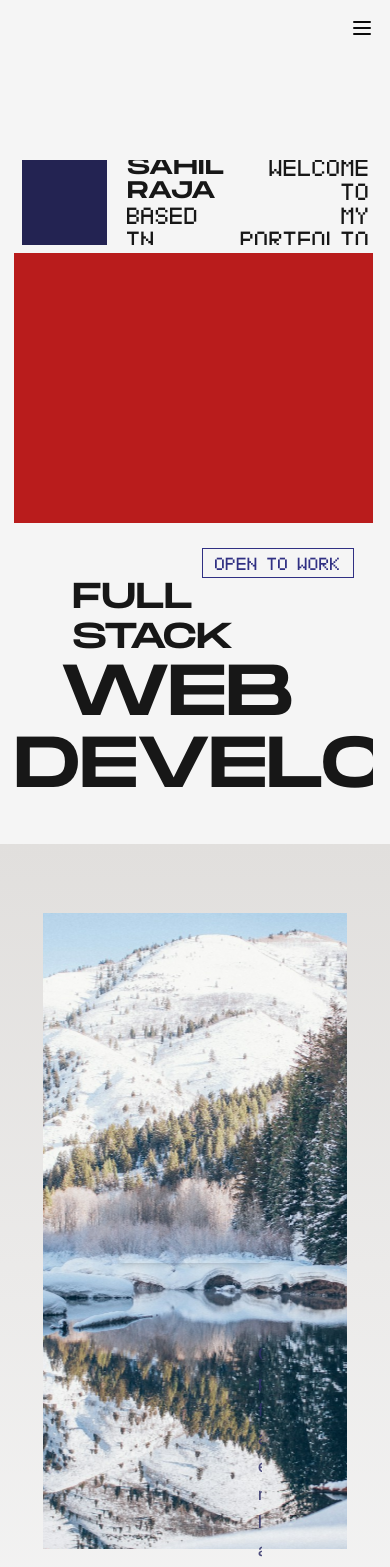
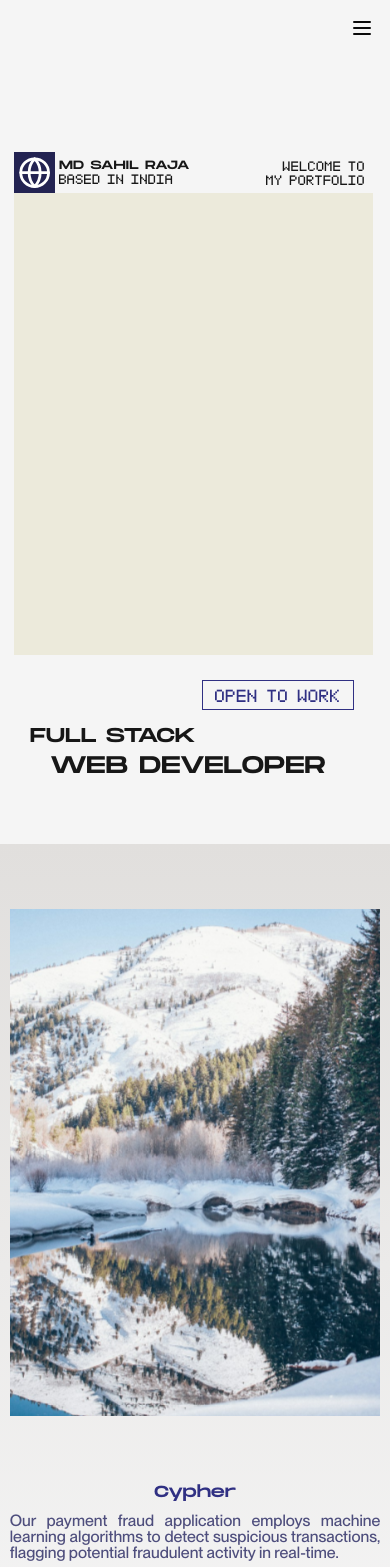
Before and after one commit to Not-Sahil-Raja/personal_portfolio, a Next.js app: page / in a window 390 px wide. Shown: the top 1567 px of the page. Built offline with nearby package versions, Linux system fonts and the light colour scheme.

Commit message:
Added Responsiveness To the Website

```diff
--- a/components/AboutMe.tsx
+++ b/components/AboutMe.tsx
@@ -54,7 +54,7 @@ const AboutMe: React.FC = () => {
                   return (
                     <motion.div
                       key={index}
-                      className=" text-[5vh] relative block overflow-hidden whitespace-nowrap leading-none "
+                      className=" xl:text-[5vh] lg:text-2xl text-sm relative block lg:whitespace-nowrap lg:text-start text-center  leading-none "
                       initial="hidden"
                       whileInView="visible"
                     >
@@ -111,7 +111,7 @@ const AboutMe: React.FC = () => {
                       className="z-[1] max-h-16  absolute w-full inset-0 object-cover opacity-40 mix-blend-color-dodge"
                     />
                     <motion.div
-                      className="text-[2.35vh]   px-5 py-2 font-MonumentExtended z-[3] whitespace-nowrap shadow-xl box-content block overflow-hidden relative"
+                      className="lg:text-[2.35vh] text-lg px-5 py-2 font-MonumentExtended z-[3] whitespace-nowrap shadow-xl box-content block overflow-hidden relative"
                       initial="initial"
                       whileHover="hovered"
                     >
--- a/components/Header.tsx
+++ b/components/Header.tsx
@@ -142,11 +142,7 @@ const Header: React.FC<HeaderProps> = ({ delayTime }) => {
       <AnimatePresence>
         {mobMenu && (
           <motion.div
-            className="w-full h-screen flex flex-col justify-center items-center font-BitxMap fixed top-0 z-[1000] origin-top"
-            style={{
-              background:
-                "linear-gradient(360deg, #9d9dee -50%, rgba(17,19,19,1) 34%, #4242b4 150%)",
-            }}
+            className="w-full h-screen bg-black/80 backdrop-blur-md flex flex-col justify-center items-center font-BitxMap fixed top-0 z-[1000] origin-top"
             initial={{
               scaleY: 0,
             }}
--- a/components/HomePage.tsx
+++ b/components/HomePage.tsx
@@ -1,5 +1,6 @@
 import React from "react";
 import { motion, MotionValue } from "framer-motion";
+import { Globe } from "lucide-react";
 
 interface HomepageProps {
   scaleV: MotionValue<number>;
@@ -22,10 +23,10 @@ const Homepage: React.FC<HomepageProps> = ({ scaleV, rotationV, opacityV }) => {
           opacity: opacityV,
         }}
       >
-        <div className="  h-[12vh] flex items-center justify-between p-2">
-          <div className=" w-fit h-full flex gap-3">
+        <div className="md:h-[12vh] sm:h-[8vh] h-[7vh] flex items-center justify-between sm:p-2 sm:py-0 md:py-2">
+          <div className=" w-fit h-full flex md:gap-3 sm:gap-1 gap-0">
             <motion.div
-              className=" h-full  aspect-square bg-[#232352]"
+              className=" h-full  aspect-square bg-[#232352] sm:p-2 p-1"
               initial={{ scale: 0, rotate: 45 }}
               animate={{ scale: 1, rotate: 0 }}
               transition={{
@@ -33,10 +34,13 @@ const Homepage: React.FC<HomepageProps> = ({ scaleV, rotationV, opacityV }) => {
                 delay: DELAY + 0.5,
                 ease: [0.85, 0, 0.15, 1],
               }}
-            />
-            <div className=" h-full  px-2 w-fit flex flex-col justify-center overflow-hidden">
+            >
+              {" "}
+              <Globe className=" w-full h-full text-[white]" />
+            </motion.div>
+            <div className=" h-full sm:px-2 pl-1 w-fit flex flex-col justify-center overflow-hidden">
               <motion.p
-                className=" font-MonumentExtended tracking-wide  leading-none text-2xl"
+                className=" font-MonumentExtended tracking-wide  leading-none md:text-2xl sm:text-base text-xs whitespace-nowrap "
                 initial={{ y: -20, opacity: 0 }}
                 animate={{ y: 0, opacity: 1 }}
                 transition={{
@@ -48,7 +52,7 @@ const Homepage: React.FC<HomepageProps> = ({ scaleV, rotationV, opacityV }) => {
                 MD SAHIL RAJA
               </motion.p>
               <motion.p
-                className="font-BitxMap leading-none text-2xl"
+                className="font-BitxMap leading-none md:text-2xl sm:text-base text-sm whitespace-nowrap"
                 initial={{ y: -20, opacity: 0 }}
                 animate={{ y: 0, opacity: 1 }}
                 transition={{
@@ -64,7 +68,7 @@ const Homepage: React.FC<HomepageProps> = ({ scaleV, rotationV, opacityV }) => {
           <div className=" w-fit h-full flex gap-3">
             <div className=" h-full  px-2 w-fit flex flex-col justify-center overflow-hidden">
               <motion.p
-                className="font-BitxMap leading-none text-2xl text-right"
+                className="font-BitxMap leading-none md:text-2xl sm:text-base text-sm whitespace-nowrap text-right"
                 initial={{ y: -20, opacity: 0 }}
                 animate={{ y: 0, opacity: 1 }}
                 transition={{
@@ -79,7 +83,7 @@ const Homepage: React.FC<HomepageProps> = ({ scaleV, rotationV, opacityV }) => {
           </div>
         </div>
         <motion.div
-          className=" bg-red-700 h-full"
+          className=" h-full overflow-hidden bg-[#eceadb] px-4 py-3"
           initial={{ scaleX: 0 }}
           animate={{ scaleX: 1 }}
           transition={{
@@ -88,7 +92,7 @@ const Homepage: React.FC<HomepageProps> = ({ scaleV, rotationV, opacityV }) => {
             ease: [0.85, 0, 0.15, 1],
           }}
         ></motion.div>
-        <div className="  h-fit flex flex-col justify-end pt-[3vh]">
+        <div className="  h-fit flex flex-col justify-end pt-[3vh] md:pb-20 pb-5">
           <div className="font-BitxMap text-lg flex justify-end mr-[5vw] text-[#303083]">
             <motion.p
               className="border border-[#303083] px-3"
@@ -103,7 +107,7 @@ const Homepage: React.FC<HomepageProps> = ({ scaleV, rotationV, opacityV }) => {
               OPEN TO WORK
             </motion.p>
           </div>
-          <div className=" font-MonumentExtended font-medium overflow-hidden   2xl:text-6xl text-4xl 2xl:pl-[7vw] pl-[15vw]">
+          <div className=" font-MonumentExtended font-medium overflow-hidden 2xl:text-6xl lg:text-4xl sm:text-2xl text-xl lg:mt-0 mt-3 2xl:pl-[7vw] pl-4">
             <p>
               {"FULL STACK".split(" ").map((letter, i) => (
                 <motion.span
@@ -122,7 +126,7 @@ const Homepage: React.FC<HomepageProps> = ({ scaleV, rotationV, opacityV }) => {
               ))}
             </p>
           </div>
-          <div className="font-MonumentExtended 2xl:text-9xl text-7xl text-center overflow-hidden">
+          <div className="font-MonumentExtended 2xl:text-9xl lg:text-7xl md:text-5xl sm:text-3xl text-2xl text-center overflow-hidden">
             <p>
               {"WEB DEVELOPER".split(" ").map((letter, i) => (
                 <motion.span
--- a/components/StackProject.tsx
+++ b/components/StackProject.tsx
@@ -39,10 +39,6 @@ const StackProject: React.FC<StackProjectProps> = ({ index, data }) => {
     },
     visible: {
       y: 0,
-      transition: {
-        duration: 0.5,
-        ease: [0.85, 0, 0.15, 1],
-      },
     },
   };
 
@@ -50,7 +46,7 @@ const StackProject: React.FC<StackProjectProps> = ({ index, data }) => {
     <div
       ref={ref}
       key={index}
-      className={`h-screen w-full pb-5   flex items-center justify-center  overflow-hidden text-white `}
+      className={`h-screen w-full pb-5 flex items-center justify-center overflow-hidden text-white`}
       style={{
         background:
           index === 0
@@ -59,7 +55,7 @@ const StackProject: React.FC<StackProjectProps> = ({ index, data }) => {
       }}
     >
       <motion.div
-        className={`lg:w-full h-[89%] mt-10 lg:mx-4 w-[80%] p-1 lg:p-4 flex flex-col relative rounded-md origin-bottom`}
+        className={`lg:w-full h-[89%] mt-10 lg:mx-4 sm:w-[80%] w-[95%] sm:p-1 p-0 lg:p-4 flex flex-col relative rounded-md origin-bottom`}
         animate={{
           opacity: isInView ? 1 : 0,
           y: isInView ? 0 : 100,
@@ -73,7 +69,7 @@ const StackProject: React.FC<StackProjectProps> = ({ index, data }) => {
       >
         {" "}
         <motion.div
-          className="h-[90%] mb-5 overflow-hidden relative"
+          className="lg:h-[90%] h-[70%]  mb-5 overflow-hidden relative"
           initial="hidden"
           whileHover="visible"
         >
@@ -83,27 +79,35 @@ const StackProject: React.FC<StackProjectProps> = ({ index, data }) => {
               className="rounded aspect-video  object-cover object-center h-full w-full"
               variants={ImageScaleVariants}
               alt={data.projectName}
+              transition={{
+                duration: 0.5,
+                ease: [0.85, 0, 0.15, 1],
+              }}
             />
-            <div className="absolute top-1/2 left-1/2 -translate-x-1/2 -translate-y-1/2 font-Coolvetica text-white overflow-hidden rounded shadow-md tracking-wider ">
+            <div className="absolute top-1/2 left-1/2 -translate-x-1/2 -translate-y-1/2 font-Coolvetica text-white overflow-hidden rounded  tracking-wider ">
               <motion.div
-                className="px-4 py-2 bg-[#303083]"
+                className="px-4 py-2 bg-[#212129]"
                 variants={buttonVariants}
+                transition={{
+                  duration: 0.5,
+                  ease: [0.85, 0, 0.15, 1],
+                }}
               >
                 EXPLORE PROJECT
               </motion.div>
             </div>
           </Link>
         </motion.div>
-        <div className="h-[9%] mt-[.5vh] lg:w-full flex text-center px-[.5vw] py-[2vh] items-center text-[#303083] font-Geist">
-          <div className=" text-[4vh] whitespace-nowrap font-MonumentExtended pb-[1vh] flex-1">
+        <div className="lg:h-[9%] h-[28%] mt-[.5vh] lg:w-full flex lg:flex-row flex-col text-center xl:px-[.5vw] md:px-0 py-[2vh] items-center lg:justify-normal justify-center text-[#303083] font-Geist">
+          <div className="xl:text-[4vh] md:text-2xl whitespace-nowrap font-MonumentExtended pb-[1vh] lg:flex-1">
             {data.projectName}
           </div>
-          <div className=" text-[1.8vh]  opacity-85 overflow-hidden text-ellipsis  flex-[3]">
-            <div className="mx-10 text-lg text-[#323269] font-ppneuemonteral font-medium">
+          <div className=" lg:text-lg lg:leading-tight lg:mb-0 mb-2  leading-none opacity-85 overflow-hidden text-ellipsis  lg:flex-[3]">
+            <div className="sm:mx-10 mx-0 text-justify md:text-center text-[#323269] font-ppneuemonteral font-medium">
               {data.details}
             </div>
           </div>
-          <div className="flex items-start justify-center flex-1">
+          <div className="flex items-start justify-center lg:flex-1">
             <motion.div className="bg-[#213577] px-[1vw] py-[.5vh] rounded-sm ">
               <Link
                 href={data.link}
--- a/components/ThankYou.tsx
+++ b/components/ThankYou.tsx
@@ -49,7 +49,7 @@ const ThankYou: React.FC<ThankYouProps> = ({
     >
       <div className="flex flex-col text-center">
         <motion.span
-          className="lg:text-[6vh] text-[3vh] leading-none whitespace-nowrap font-Coolvetica text-[#FFFFFF]"
+          className="lg:text-[6vh] md:text-[3vh] text-3xl leading-none sm:whitespace-nowrap whitespace-normal font-Coolvetica text-[#FFFFFF]"
           initial={{
             opacity: 0,
             rotateX: "30deg",
@@ -69,7 +69,7 @@ const ThankYou: React.FC<ThankYouProps> = ({
           Thank You For Visiting My Website !
         </motion.span>
         <motion.span
-          className="text-[5vh] font-Coolvetica text-[#e9e9ff]"
+          className="md:text-[5vh] text-2xl font-Coolvetica text-[#e9e9ff]"
           initial={{
             opacity: 0,
             rotateX: "30deg",
@@ -112,7 +112,7 @@ const ThankYou: React.FC<ThankYouProps> = ({
           </Link>
         </motion.div>
         {/* Copyright */}
-        <div className="text-[2vh] mt-[5vh] absolute bottom-[2%] right-[5%]">
+        <div className="text-[2vh] mt-[5vh] absolute bottom-[2%] right-[5%] font-BitxMap">
           <span>© 2024 Sahil Raja</span>
         </div>
         <div className="text-[2vh] mt-[5vh] rounded-full absolute bottom-[10%] left-[8%]">
```
Also changed, not shown: app/projects/[projectId]/page.tsx (+10 -7 lines), components/Connect.tsx (+6 -6 lines), 1 other file (tests, documents, lock files or other folders).
